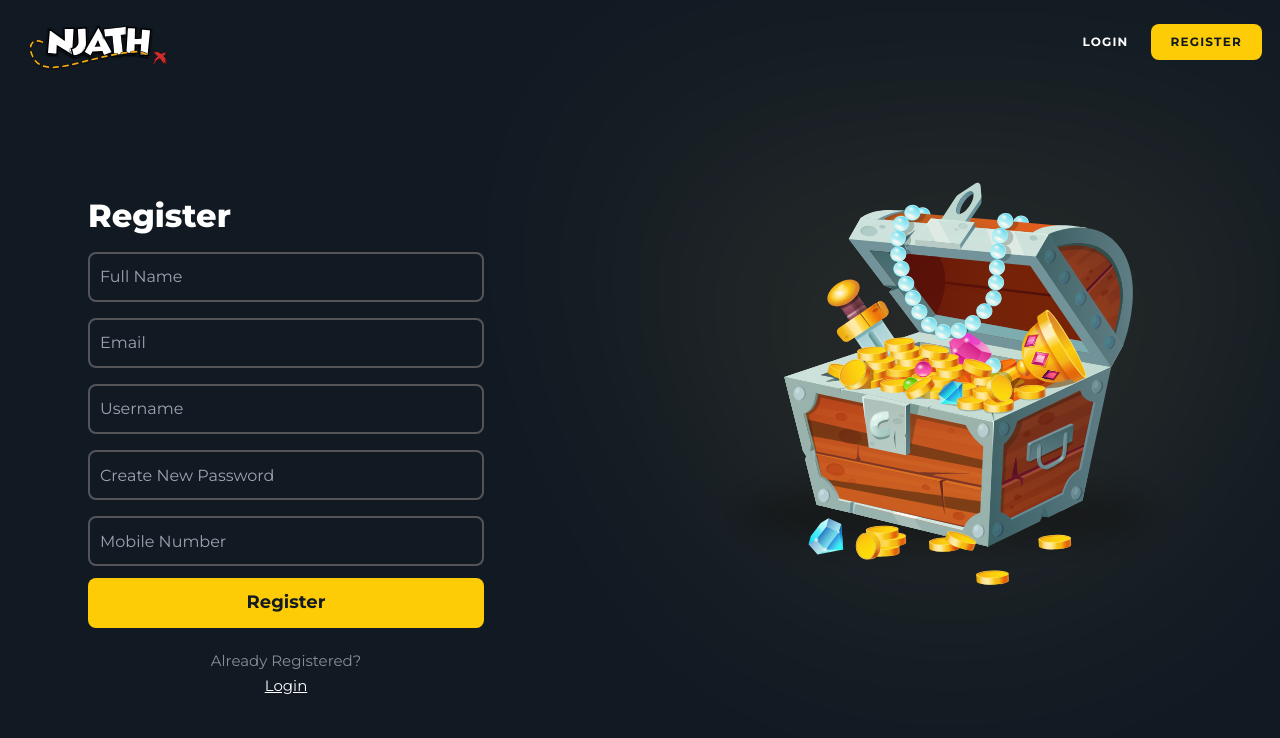
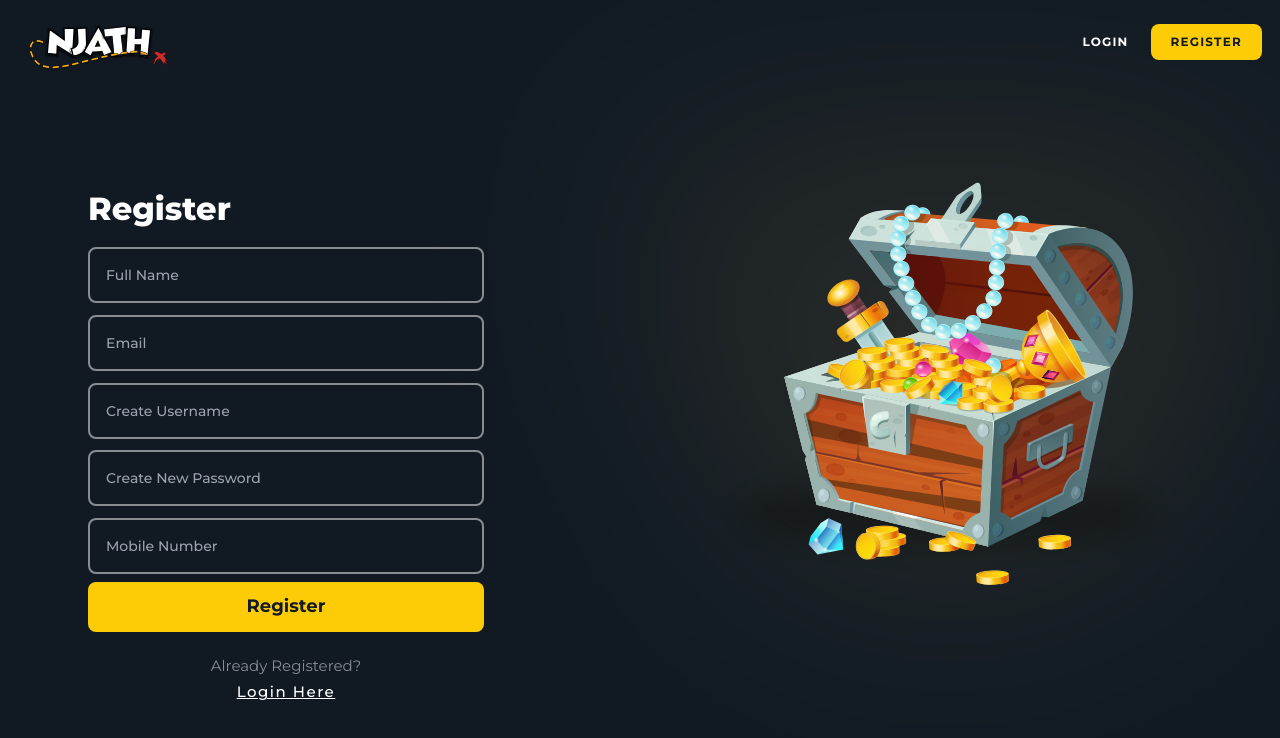
Before and after one commit to melencholicmice/NJATH-2023, a Next.js app: page /register in a window 1280 px wide. Shown: the top 738 px of the page. Built offline with nearby package versions, Linux system fonts and the light colour scheme.

Commit message:
fixed register page

```diff
--- a/src/pages/login.js
+++ b/src/pages/login.js
@@ -137,7 +137,7 @@ export default function Login() {
                         </span>
                         <Link
                             href="/register"
-                            className="text-white/90 hover:text-white underline hover:text-njathgold text-sm mt-1.5 self-end font-medium"
+                            className="text-white/90 hover:text-njathgold underline hover:text-njathgold text-sm mt-1.5 self-end font-medium"
                         >
                             Register Now!
                         </Link>
--- a/src/pages/register.js
+++ b/src/pages/register.js
@@ -65,7 +65,7 @@ export default function Register() {
                     <div className={styles.title}>Register</div>
                     <div className={styles.inputDiv}>
                         <input
-                            className={styles.inputField}
+                            className="form_input"
                             type="name"
                             placeholder="Full Name"
                             onChange={(s) => {
@@ -77,7 +77,7 @@ export default function Register() {
                     <div className={styles.inputDiv}>
                         <input
                             type="email"
-                            className={styles.inputField}
+                            className="form_input"
                             placeholder="Email"
                             onChange={(s) => {
                                 setDetails({ ...details, email: s.target.value });
@@ -88,8 +88,8 @@ export default function Register() {
                     <div className={styles.inputDiv}>
                         <input
                             type="text"
-                            className={styles.inputField}
-                            placeholder="Username"
+                            className="form_input"
+                            placeholder="Create Username"
                             onChange={(s) => {
                                 setDetails({ ...details, username: s.target.value });
                             }}
@@ -99,7 +99,7 @@ export default function Register() {
                     <div className={styles.inputDiv}>
                         <input
                             type="password"
-                            className={styles.inputField}
+                            className="form_input"
                             placeholder="Create New Password"
                             onChange={(s) => {
                                 setDetails({ ...details, pass: s.target.value });
@@ -110,7 +110,7 @@ export default function Register() {
                     <div className={styles.inputDiv}>
                         <input
                             type="text"
-                            className={styles.inputField}
+                            className="form_input"
                             placeholder="Mobile Number"
                             onChange={(s) => {
                                 if (
@@ -136,7 +136,7 @@ export default function Register() {
                         Already Registered?
                     </div>
                         <Link className={styles.login} href="/login">
-                            Login
+                            Login Here
                         </Link>
                 </div>
                 <div className={styles.imageContainer}>
--- a/src/styles/register.module.css
+++ b/src/styles/register.module.css
@@ -15,7 +15,7 @@
     /* border: solid red; */
     text-align: center;
     overflow: hidden;
-    z-index: -25;
+    z-index: 10;
     /* background-color: rgb(11, 19, 34); */
     scroll-behavior: unset;
 }
@@ -66,6 +66,7 @@
     width: 474px;
     height: 520px;
     min-width: 250px;
+    gap: 1vh;
     /* min-height: 512px; */
     /* border-radius: 50px; */
     background: none;
@@ -106,7 +107,7 @@
     background: none;
     text-align: left;
     width: 396px;
-    z-index: -25;
+    z-index: 10;
     border-radius: 8px;
     @media (max-width: 500px) {
         /* border: solid; */
@@ -133,7 +134,7 @@
     width: 396px;
     /* border: solid red; */
     border-radius: 8px;
-    z-index: -25;
+    z-index: 10;
     @media (max-width: 500px) {
         /* border: solid; */
         flex-grow: 1;
@@ -155,7 +156,8 @@
     font-size: 18px;
     color:#121B24;
     font-weight: 700;
-    z-index: 1;
+    margin-top: 0.25vh;
+    z-index: 10;
     @media (max-width: 500px) {
         /* border: solid; */
         flex-grow: 1;
@@ -180,9 +182,12 @@
     color: #FDCC06;
 }
 .login{
+    @apply tracking-wide;
     font-size: 15px;
     margin-top: -5px;
     text-decoration: underline;
+    font-weight: 500;
+
     /* color: #FDCC06; */
     @media (max-width: 500px) {
         margin-top: 0px;
@@ -208,7 +213,7 @@
     align-items: center;
     height: 550px;
     width: 50%;
-    z-index: -50;
+    z-index: -10;
     /* padding-right: 20px; */
     /* border: solid red; */
     overflow: visible;
```
